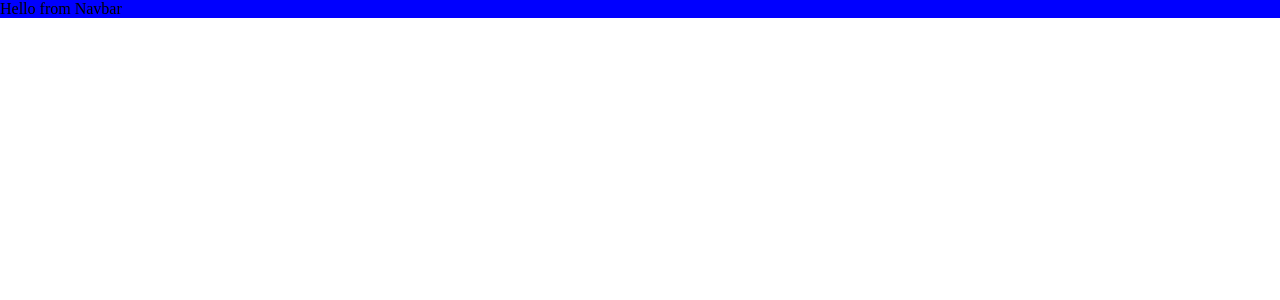
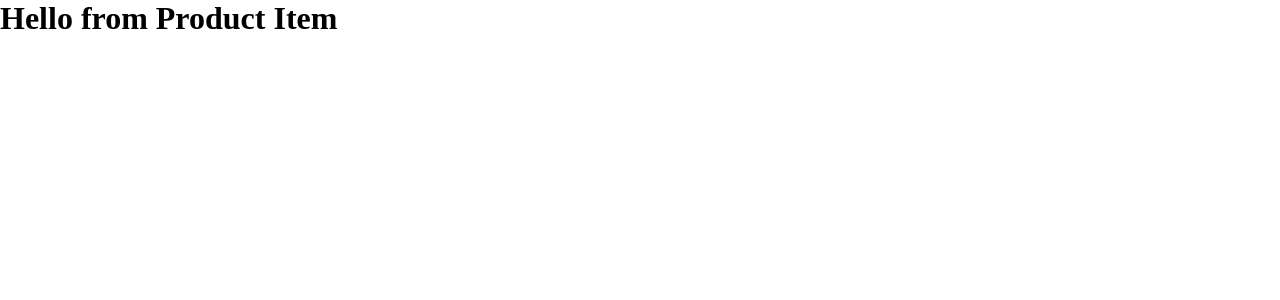
Before and after one commit to NaumanMunir9/shoe-store, a React (Create React App) app: page /product/1 in a window 1280 px wide. Shown: the top 300 px of the page. Built offline with nearby package versions, Linux system fonts and the light colour scheme.

Commit message:
Routes established

```diff
--- a/package.json
+++ b/package.json
@@ -8,6 +8,7 @@
     "@testing-library/user-event": "^7.2.1",
     "react": "^16.13.1",
     "react-dom": "^16.13.1",
+    "react-router-dom": "^5.2.0",
     "react-scripts": "3.4.1"
   },
   "scripts": {
--- a/src/App.js
+++ b/src/App.js
@@ -1,11 +1,11 @@
 import React from "react";
 import "./App.css";
-import Navbar from "./components/Navbar/Navbar";
+import RouteConfig from "./Route";
 
 const App = () => {
   return (
     <div>
-      <Navbar />
+      <RouteConfig />
     </div>
   );
 };
--- /dev/null
+++ b/src/Route.js
@@ -0,0 +1,24 @@
+import React from "react";
+import { BrowserRouter as Router, Switch, Route, Link } from "react-router-dom";
+import About from "./components/About";
+import Home from "./components/Home";
+import Product from "./components/Product";
+import ProductItem from "./components/ProductItem";
+
+const RouteConfig = () => {
+  return (
+    <div>
+      <Router>
+        <Switch>
+          <Route exact path="/" component={Home} />
+          <Route exact path="/about" component={About} />
+          <Route exact path="/product" component={Product} />
+          <Route exact path="/product/:id" component={ProductItem} />
+          <Route path="*" component={() => <h1>404 Page Not Found</h1>} />
+        </Switch>
+      </Router>
+    </div>
+  );
+};
+
+export default RouteConfig;
--- /dev/null
+++ b/src/components/About.js
@@ -0,0 +1,11 @@
+import React from "react";
+
+const About = () => {
+  return (
+    <div>
+      <h1>Hello from About</h1>
+    </div>
+  );
+};
+
+export default About;
--- /dev/null
+++ b/src/components/Home.js
@@ -0,0 +1,11 @@
+import React from "react";
+
+const Home = () => {
+  return (
+    <div>
+      <h1>Hello from Home</h1>
+    </div>
+  );
+};
+
+export default Home;
--- a/src/components/Navbar/Navbar.css
+++ /dev/null
@@ -1,3 +0,0 @@
-.navbar {
-  background-color: blue;
-}
--- a/src/components/Navbar/Navbar.js
+++ /dev/null
@@ -1,8 +0,0 @@
-import React from "react";
-import "./Navbar.css";
-
-const Navbar = () => {
-  return <div className="navbar">Hello from Navbar</div>;
-};
-
-export default Navbar;
--- /dev/null
+++ b/src/components/Product.js
@@ -0,0 +1,11 @@
+import React from "react";
+
+const Product = () => {
+  return (
+    <div>
+      <h1>Hello from Product</h1>
+    </div>
+  );
+};
+
+export default Product;
--- /dev/null
+++ b/src/components/ProductItem.js
@@ -0,0 +1,11 @@
+import React from "react";
+
+const ProductItem = () => {
+  return (
+    <div>
+      <h1>Hello from Product Item</h1>
+    </div>
+  );
+};
+
+export default ProductItem;
```
Also changed, not shown: src/Navbar.js (added, +11 -0 lines), 1 other file (tests, documents, lock files or other folders).
